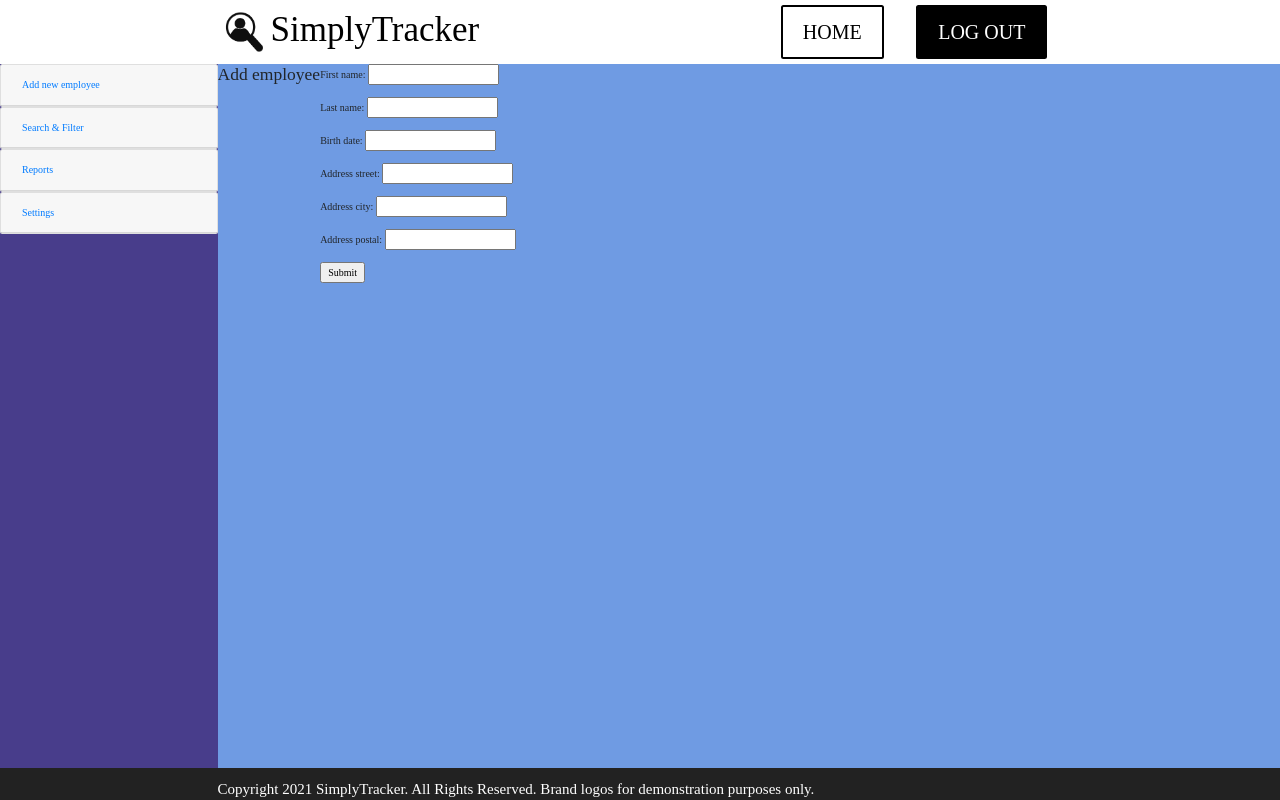
After one commit to alexlignitz/SimplyTracker, a Django app: page /employee_add/ in a window 1280 px wide. The commit adds this page. Run offline with Django 3.2, Linux system fonts and the light colour scheme; the visitor is signed in with stand-in values (Sample User, id 1); some libraries are stand-ins or nearby versions; some web fonts are replaced.

Commit message:
Add employee add view

```diff
--- a/SimplyTracker/urls.py
+++ b/SimplyTracker/urls.py
@@ -1,11 +1,17 @@
 from django.contrib import admin
 from django.urls import path, include
 
-from tracker.views import IndexView, MainPageView
+from tracker.views import IndexView, MainPageView, EmployeeAddView
 
 urlpatterns = [
+    #     GENERAL
+
     path('admin/', admin.site.urls),
     path('accounts/', include('accounts.urls')),
     path('', IndexView.as_view(), name="index"),
-    path('main', MainPageView.as_view(), name="main"),
+    path('main/', MainPageView.as_view(), name="main"),
+
+    #     EMPLOYEE MANAGEMENT
+
+    path('employee_add/', EmployeeAddView.as_view(), name="employee_add"),
 ]
--- /dev/null
+++ b/templates/form.html
@@ -0,0 +1,10 @@
+{% extends 'main_page.html' %}
+{% load static %}
+{% block central %}
+    <h3>{{ header }}</h3>
+    <form class="form" method="post">
+    {% csrf_token %}
+    {{ form.as_p }}
+    <input type="submit" value="Submit">
+    </form>
+{% endblock %}
--- a/templates/main_page.html
+++ b/templates/main_page.html
@@ -5,9 +5,9 @@
             <div class="card">
                 <div class="card-header" id="headingOne">
                     <h5 class="mb-0">
-                        <button class="btn btn-link">
+                        <a href="{% url 'employee_add' %}"><button class="btn btn-link">
                             Add new employee
-                        </button>
+                        </button></a>
                     </h5>
                 </div>
             </div>
@@ -39,10 +39,30 @@
                     </div>
                 </div>
             </div>
+            <div class="card">
+                <div class="card-header" id="headingFour">
+                    <h5 class="mb-0">
+                        <button class="btn btn-link collapsed" data-toggle="collapse" data-target="#collapseFour"
+                                aria-expanded="false" aria-controls="collapseFour">
+                            Settings
+                        </button>
+                    </h5>
+                </div>
+                <div id="collapseFour" class="collapse" aria-labelledby="headingFour" data-parent="#accordion">
+                    <div class="card-body">
+                        <a href="#">Account information</a>
+                    </div>
+                    <div class="card-body">
+                        <a href="#">Password change</a>
+                    </div>
+                </div>
+            </div>
         </div>
-    <div class="central-page">
-        <h3>Welcome, {{ user }}!</h3>
-        <p>To start, choose an option from the side menu.</p>
-    </div>
+        {% block central %}
+            <div class="central-page">
+                <h3>Welcome, {{ user }}!</h3>
+                <p>To start, choose an option from the side menu.</p>
+            </div>
+        {% endblock %}
     </div>
 {% endblock %}
--- /dev/null
+++ b/tracker/forms.py
@@ -0,0 +1,10 @@
+from django import forms
+
+from tracker.models import Employee
+
+
+class AddEmployeeForm(forms.ModelForm):
+    class Meta:
+        model = Employee
+        fields = '__all__'
+        exclude = ['login', 'email', 'is_active']
--- a/tracker/models.py
+++ b/tracker/models.py
@@ -13,8 +13,8 @@ class Employee(models.Model):
 
     first_name = models.CharField(max_length=64, null=False)
     last_name = models.CharField(max_length=64, null=False)
-    login = models.CharField(max_length=28, default=create_login)
-    email = models.EmailField(default=create_email)
+    login = models.CharField(max_length=28)
+    email = models.EmailField(max_length=28)
     birth_date = models.DateField()
     address_street = models.CharField(max_length=128, null=False)
     address_city = models.CharField(max_length=64, null=False)
--- a/tracker/views.py
+++ b/tracker/views.py
@@ -1,6 +1,9 @@
 from django.contrib.auth.mixins import LoginRequiredMixin, PermissionRequiredMixin
 from django.shortcuts import render
 from django.views import View
+
+from tracker.forms import AddEmployeeForm
+from tracker.models import Employee
 
 
 class IndexView(View):
@@ -11,3 +14,36 @@ class IndexView(View):
 class MainPageView(LoginRequiredMixin, View):
     def get(self, request):
         return render(request, 'main_page.html')
+
+
+class EmployeeListView(LoginRequiredMixin, View):
+    pass
+
+
+class EmployeeDetailView(LoginRequiredMixin, View):
+    pass
+
+
+class EmployeeAddView(LoginRequiredMixin, View):
+    def get(self, request):
+        form = AddEmployeeForm
+        return render(request, 'form.html', {'form': form, 'header': 'Add employee'})
+
+    def post(self, request):
+        form = AddEmployeeForm(request.POST)
+        if form.is_valid():
+            employee = form.save(commit=False)
+            employee.login = employee.create_login()
+            employee.email = employee.create_email()
+            employee.save()
+            return render(request, 'employee_details.html',
+                          {'msg': 'Employee added to database', 'href': '/main/', 'employee': employee})
+        return render(request, 'form.html', {'form': form, 'header': 'Add employee'})
+
+
+class EmployeeEditView(LoginRequiredMixin, View):
+    pass
+
+
+class EmployeeDeleteView(LoginRequiredMixin, View):
+    pass
```
Also changed, not shown: templates/employee_details.html (added, +8 -0 lines), tracker/migrations/0002_auto_20210606_1227.py (added), tracker/migrations/0003_auto_20210606_1243.py (added), tracker/migrations/0004_auto_20210606_1244.py (added).
